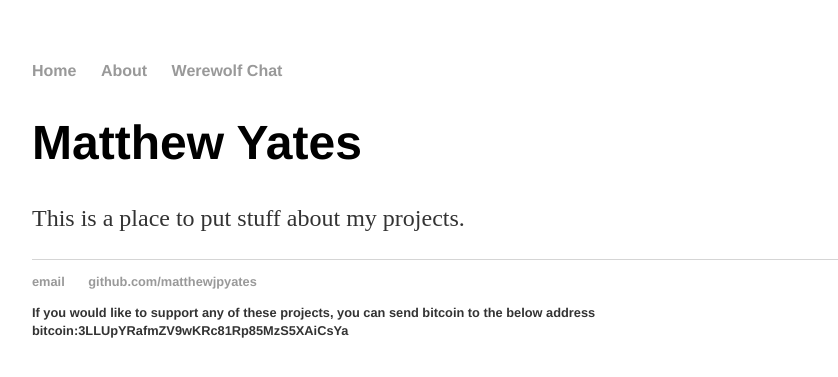
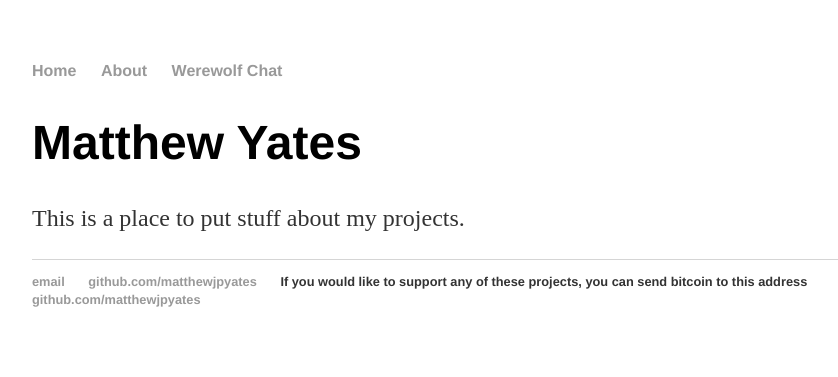
Before and after one commit to matthewjpyates/matthewjpyates.github.io, a Jekyll site: the page built from index.html, in a window 1280 px wide. Shown: the top 377 px of the page, without its empty margins (160-998 px from the left). Built offline with Jekyll 4.4.1, drawn with Linux system fonts in a browser that asks for light colours.

Commit message:
added donate address

```diff
--- a/_layouts/default.html
+++ b/_layouts/default.html
@@ -26,10 +26,7 @@
    <ul>
    <li><a href="mailto:matthewjpyates.github@gmail.com">email</a></li>
    <li><a href="https://github.com/matthewjpyates">github.com/matthewjpyates</a></li>
-   </ul>
-   <ul>
-   <li>If you would like to support any of these projects, you can send bitcoin to the below address</li>
-   <li>bitcoin:3LLUpYRafmZV9wKRc81Rp85MzS5XAiCsYa</li>
+   <li>If you would like to support any of these projects, you can send bitcoin to this address <a href="bitcoin:3LLUpYRafmZV9wKRc81Rp85MzS5XAiCsYa">github.com/matthewjpyates</a> </li>
    </ul>
   </footer>
   </body>
```
